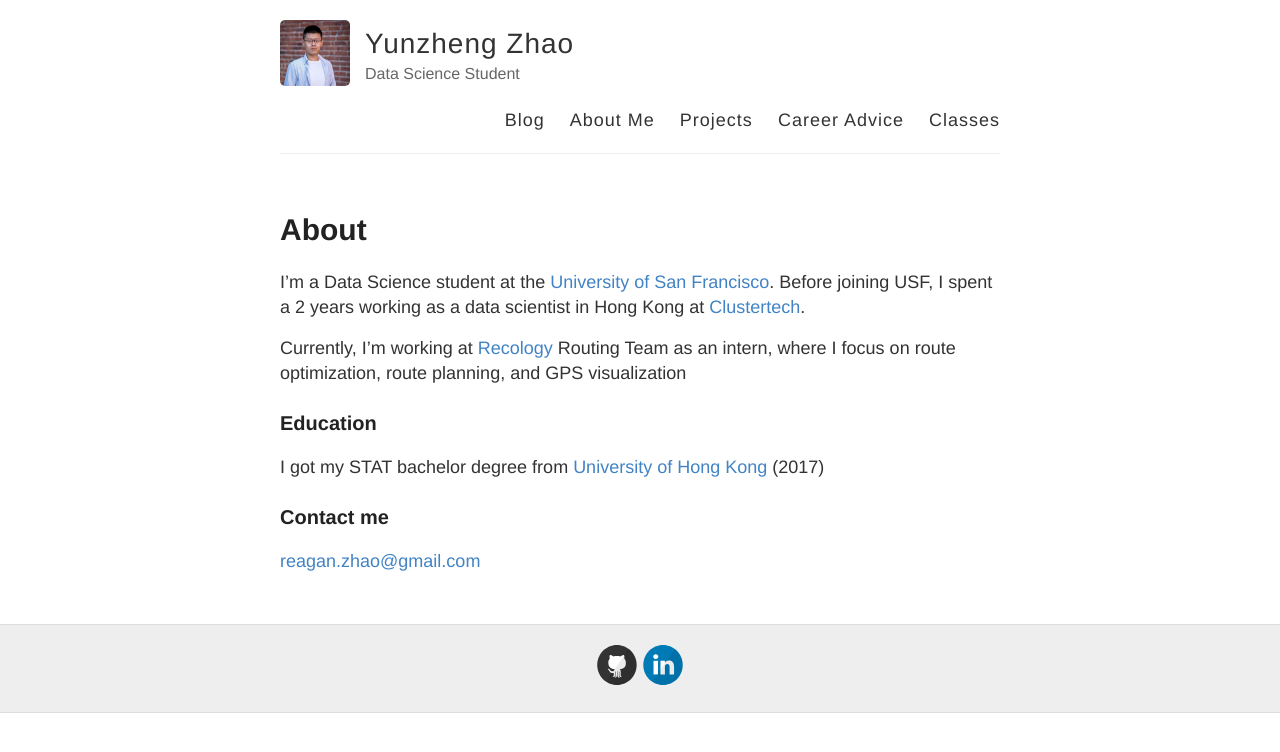
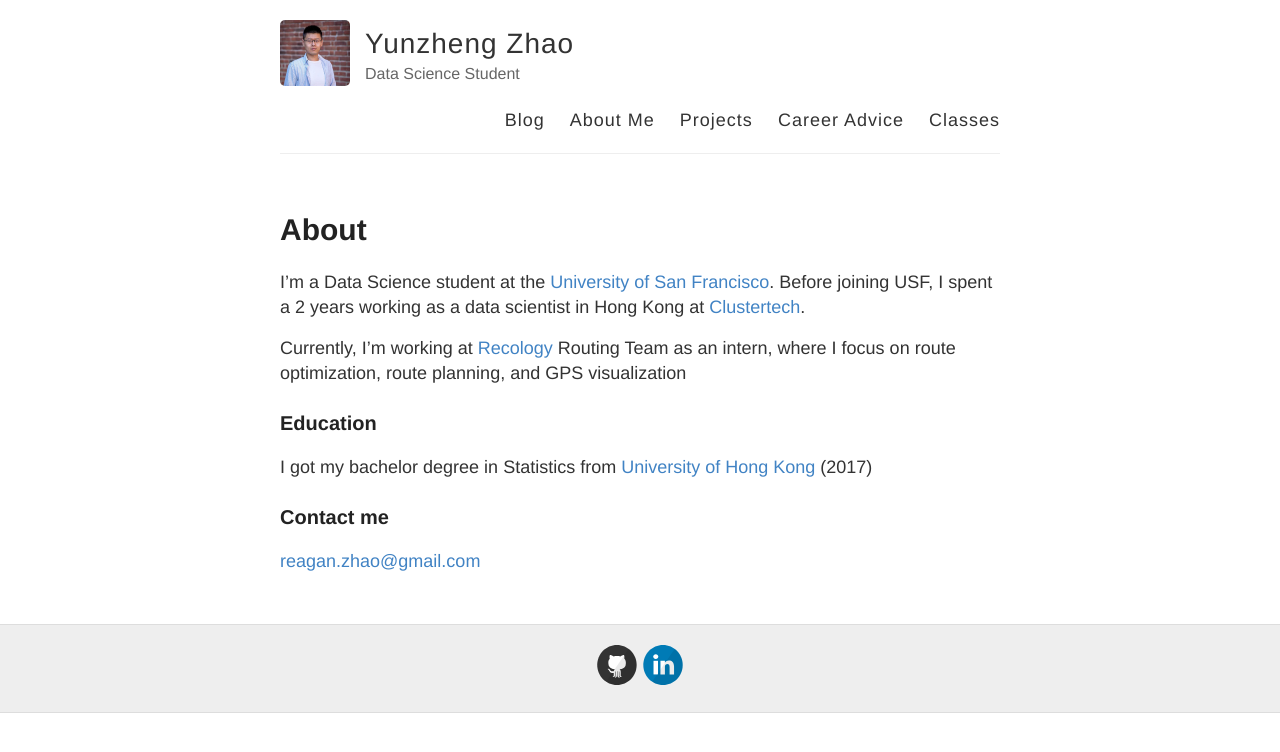
Before and after one commit to reaganzhao/reaganzhao.github.io, a Jekyll site: the page built from about.md, in a window 1280 px wide. Shown: the top 752 px of the page. Built offline with Jekyll 4.4.1, drawn with Linux system fonts in a browser that asks for light colours.

Commit message:
Add files via upload

```diff
--- a/about.md
+++ b/about.md
@@ -11,7 +11,7 @@
 
 ### Education
 
-I got my STAT bachelor degree from [University of Hong Kong](https://saasweb.hku.hk/) (2017)
+I got my bachelor degree in Statistics from [University of Hong Kong](https://saasweb.hku.hk/) (2017)
 
 
 ### Contact me
```
